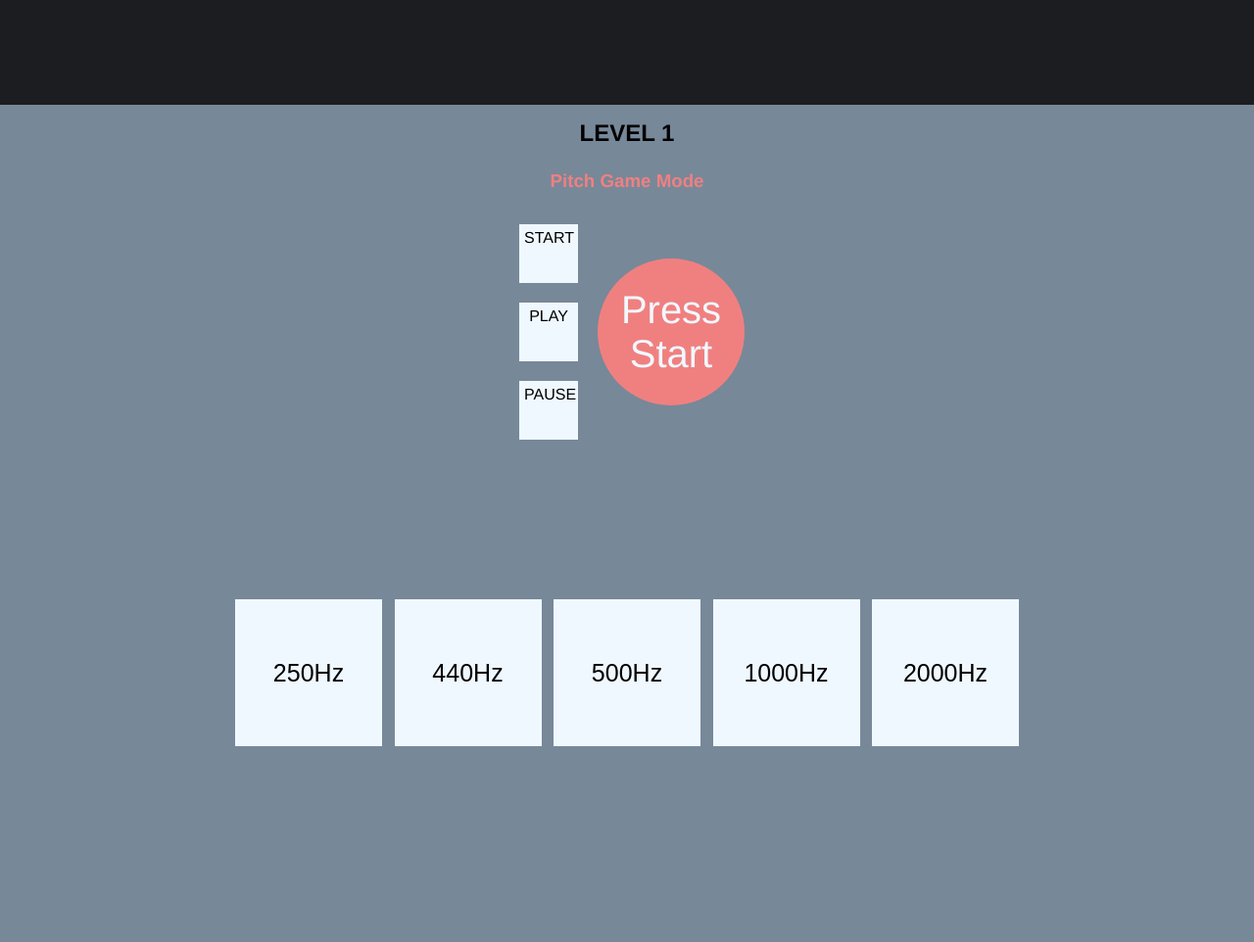
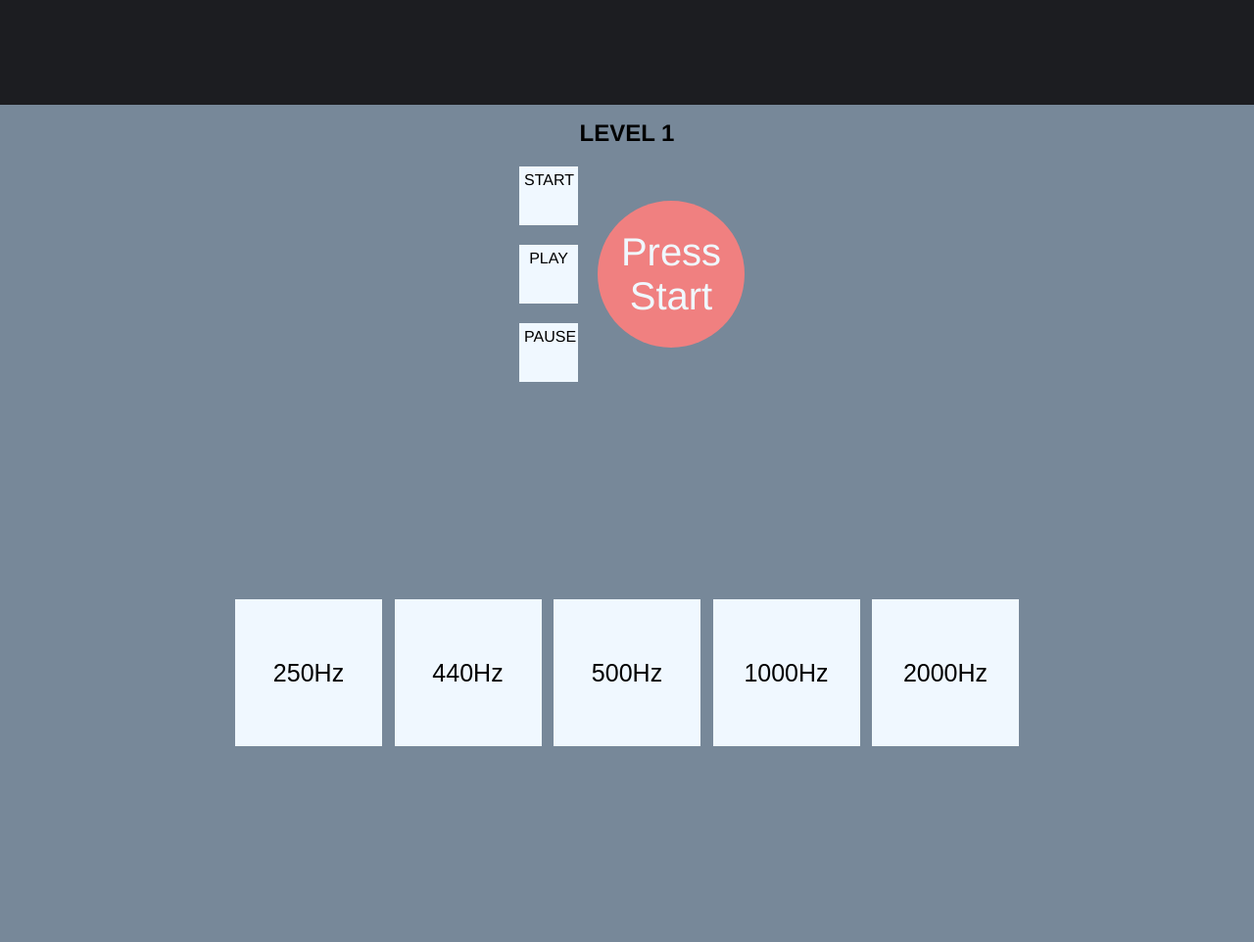
Before and after one commit to Aaron-G-Sanchez/Ear-Training-Game, a plain HTML site: page index.html in a window 1280 px wide. Shown: the part 891-1853 px from the top of the page at 98% size. Drawn offline with Linux system fonts and the light colour scheme.

Commit message:
Removed Alt game mode for time being

```diff
--- a/index.html
+++ b/index.html
@@ -19,7 +19,7 @@
   <header>
     <h2 id="score"></h2>
     <h2 id="level">LEVEL</h2>
-    <h3><a href="altGameMode.html">Pitch Game Mode</a></h3>
+    <!-- <h3><a href="altGameMode.html">Pitch Game Mode</a></h3> -->
     <div class="controls-container">
       <div id="start" class="controls">START</div>
       <div id="play" class="controls">PLAY</div>
```
